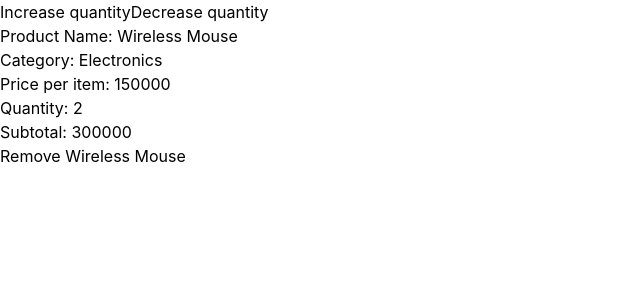
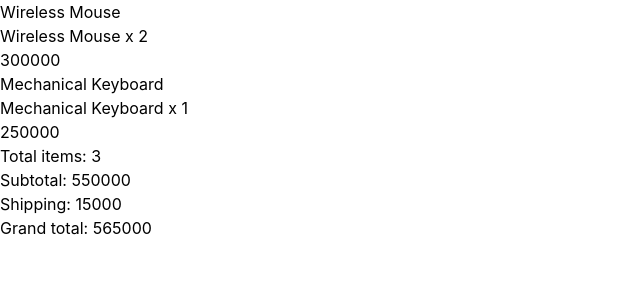
Before and after one commit to Hary300/React-challenge, a React (Vite) app: page / in a window 1280 px wide. Shown: the top 300 px of the page, without its empty margins (0-640 px from the left). Built offline with nearby package versions, Linux system fonts and the light colour scheme.

Commit message:
feat: implement ShoppingCartSummary component with item listing, subtotal, and grand total calculations

```diff
--- a/src/app/App.tsx
+++ b/src/app/App.tsx
@@ -1,15 +1,24 @@
-import ShoppingCartItem from '../components/25-shopping-cart-item/ShoppingCartItem';
+import ShoppingCartSummary from '../components/26-shopping-cart-summary/ShoppingCartSummary';
 
 function App() {
   return (
     <>
-      <ShoppingCartItem
-        id='product-001'
-        productName='Wireless Mouse'
-        category='Electronics'
-        price={150000}
-        initialQuantity={2}
-        onRemove={(id) => console.log(id)}
+      <ShoppingCartSummary
+        items={[
+          {
+            id: 'product-001',
+            name: 'Wireless Mouse',
+            price: 150000,
+            quantity: 2,
+          },
+          {
+            id: 'product-002',
+            name: 'Mechanical Keyboard',
+            price: 250000,
+            quantity: 1,
+          },
+        ]}
+        shippingCost={15000}
       />
     </>
   );
--- /dev/null
+++ b/src/components/26-shopping-cart-summary/ShoppingCartSummary.tsx
@@ -0,0 +1,47 @@
+interface CartItem {
+  id: string;
+  name: string;
+  price: number;
+  quantity: number;
+}
+
+interface ShoppingCartSummaryProps {
+  items: CartItem[];
+  shippingCost: number;
+}
+
+const ShoppingCartSummary = ({
+  items,
+  shippingCost,
+}: ShoppingCartSummaryProps) => {
+  const subTotal =
+    items.length !== 0
+      ? items.reduce((acc, item) => acc + item.quantity * item.price, 0)
+      : 0;
+
+  return (
+    <div>
+      {items.length === 0 ? (
+        <p>Your cart is empty.</p>
+      ) : (
+        <ul>
+          {items.map((item) => (
+            <li key={item.id}>
+              <p>{item.name}</p>
+              <p>
+                {item.name} x {item.quantity}
+              </p>
+              <p>{item.price * item.quantity}</p>
+            </li>
+          ))}
+        </ul>
+      )}
+      <p>Total items: {items.reduce((acc, item) => acc + item.quantity, 0)}</p>
+      <p>Subtotal: {subTotal}</p>
+      <p>Shipping: {shippingCost}</p>
+      <p>Grand total: {subTotal + shippingCost}</p>
+    </div>
+  );
+};
+
+export default ShoppingCartSummary;
```
Also changed, not shown: src/components/26-shopping-cart-summary/README.md (added), 1 other file (tests, documents, lock files or other folders).
